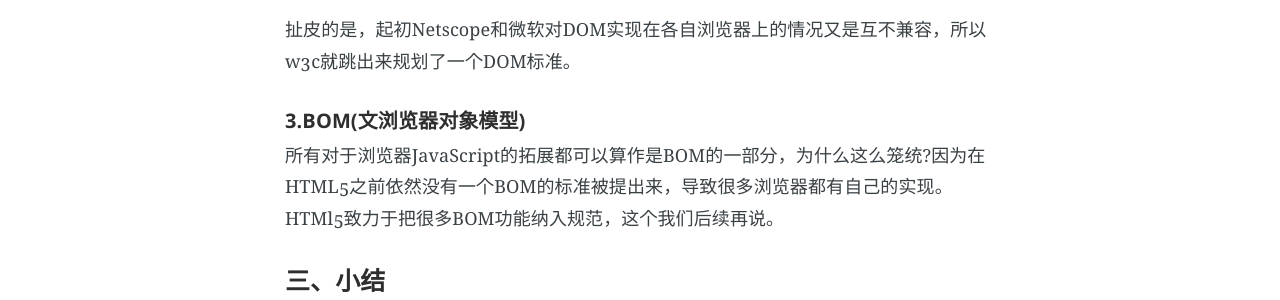
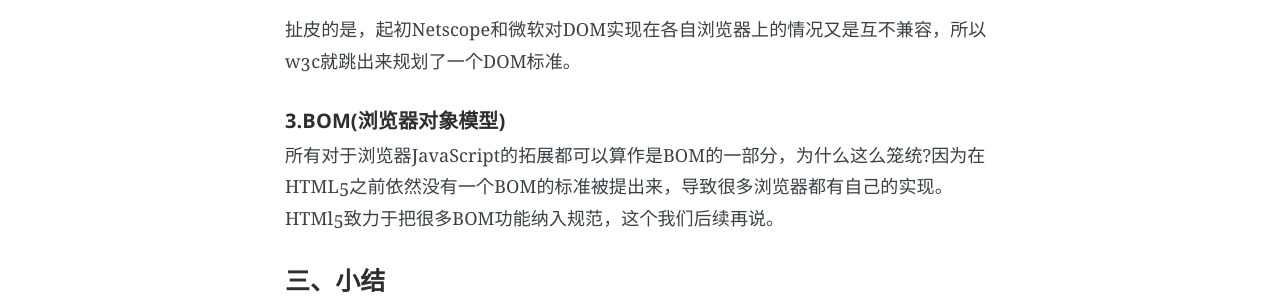
Before and after one commit to bulgerxie/bulgerxie.github.io, a Jekyll site: the page built from _posts/2017-06-05-Notjs-day6.markdown, in a window 1280 px wide. Shown: the part 1438-1738 px from the top of the page. Built offline with Jekyll 4.4.1, drawn with Linux system fonts in a browser that asks for light colours.

Commit message:
Day6-错别字修改

```diff
--- a/_posts/2017-06-05-Notjs-day6.markdown
+++ b/_posts/2017-06-05-Notjs-day6.markdown
@@ -28,7 +28,7 @@ DOM是针对XML经过拓展后用于HTML应用程序的编程接口。DOM使得
 
 扯皮的是，起初Netscope和微软对DOM实现在各自浏览器上的情况又是互不兼容，所以w3c就跳出来规划了一个DOM标准。
 
-##### 3.BOM(文浏览器对象模型)
+##### 3.BOM(浏览器对象模型)
 所有对于浏览器JavaScript的拓展都可以算作是BOM的一部分，为什么这么笼统?因为在HTML5之前依然没有一个BOM的标准被提出来，导致很多浏览器都有自己的实现。HTMl5致力于把很多BOM功能纳入规范，这个我们后续再说。
 
 #### 三、小结
```
